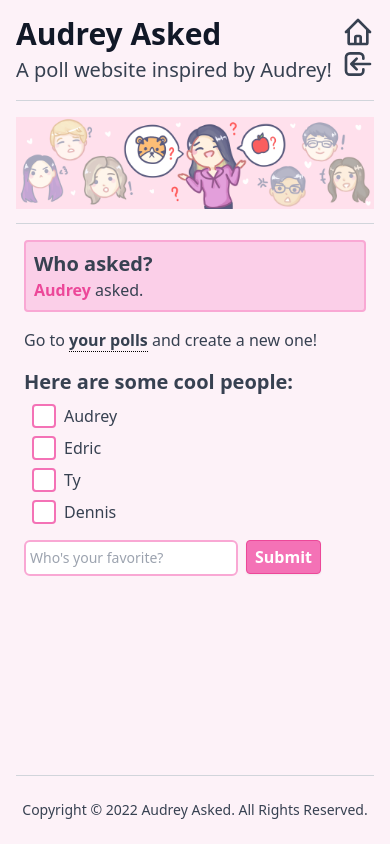
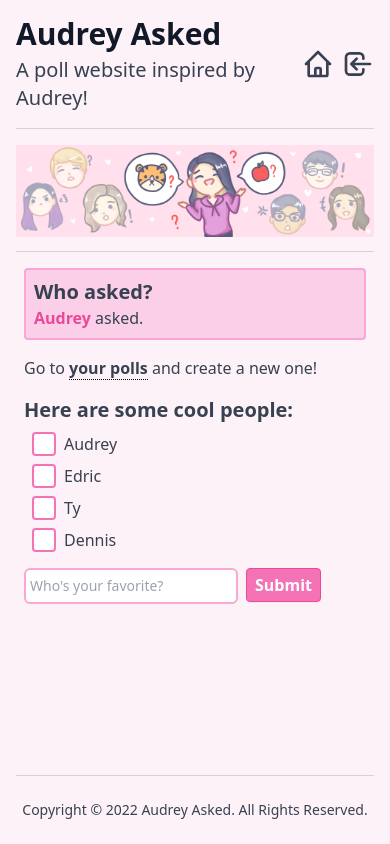
Before and after one commit to Den4200/audreyasked, a Next.js app: page / in a window 390 px wide. Built offline with nearby package versions, Linux system fonts and the light colour scheme; no server answers; what tailwindcss-named-groups would draw is missing.

Commit message:
Fix nav bar on mobile.

```diff
--- a/src/templates/Main.tsx
+++ b/src/templates/Main.tsx
@@ -32,6 +32,15 @@ const Main = (props: MainProps) => {
   return (
     <div className="flex flex-col px-4 pt-4 min-h-screen max-w-screen-md mx-auto text-gray-700">
       <Meta title={props.title} description={props.description} />
+      <ReactTooltip
+        id="nav-tooltip"
+        effect="solid"
+        backgroundColor="white"
+        border
+        borderColor="#F472B6"
+        textColor="#374151"
+        place="left"
+      />
 
       <div className="flex mb-4 border-b border-gray-300 justify-between">
         <div>
@@ -40,17 +49,7 @@ const Main = (props: MainProps) => {
           </h1>
           <h2 className="mb-4 text-xl">{props.description}</h2>
         </div>
-        <div className="md:flex inline-block md:space-x-2">
-          <ReactTooltip
-            id="nav-tooltip"
-            effect="solid"
-            backgroundColor="white"
-            border
-            borderColor="#F472B6"
-            textColor="#374151"
-            place="left"
-          />
-
+        <div className="flex items-center -mt-4 space-x-2">
           <Link href="/" passHref={true}>
             <HomeIcon
               className="cursor-pointer w-8"
```
